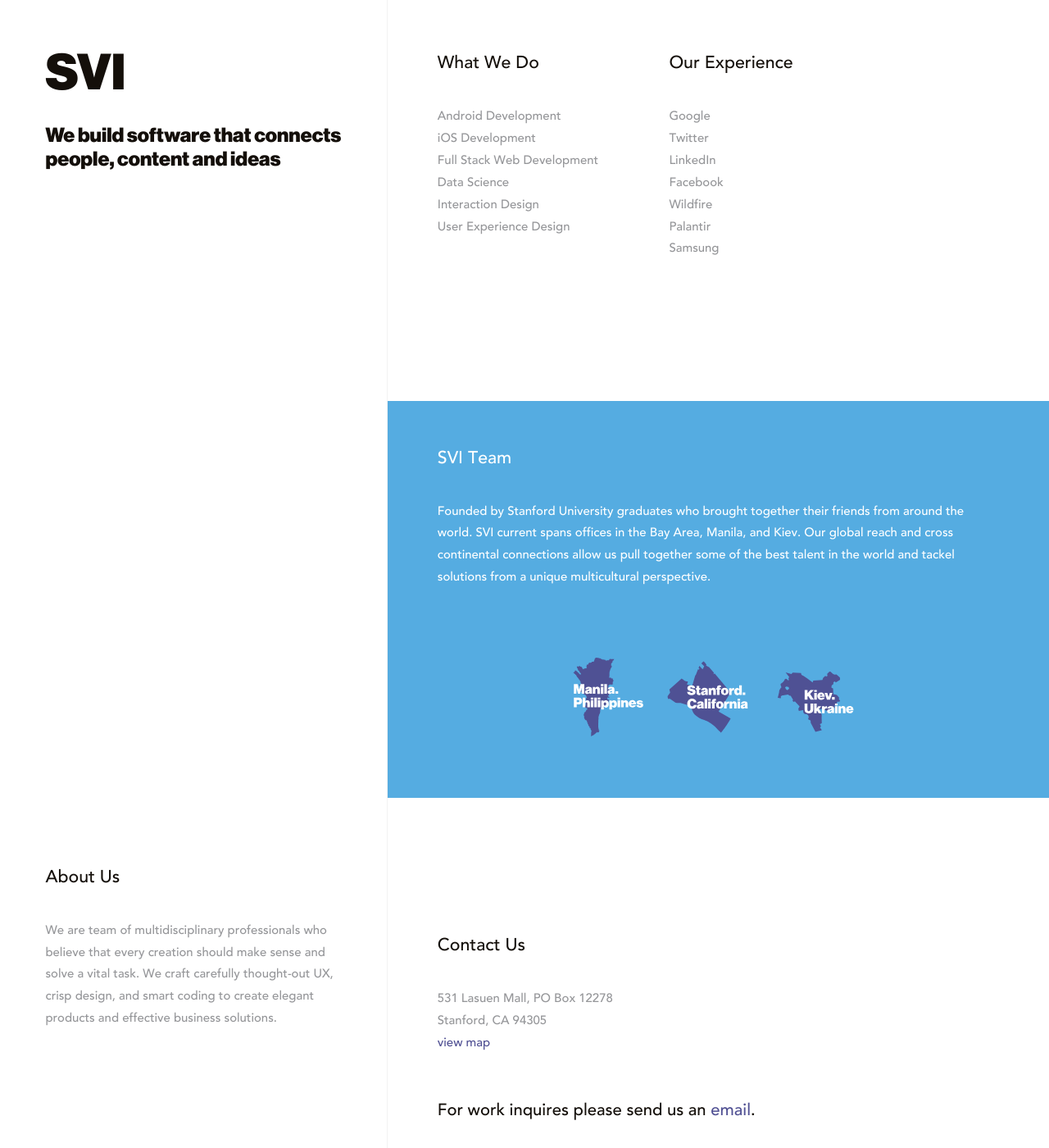
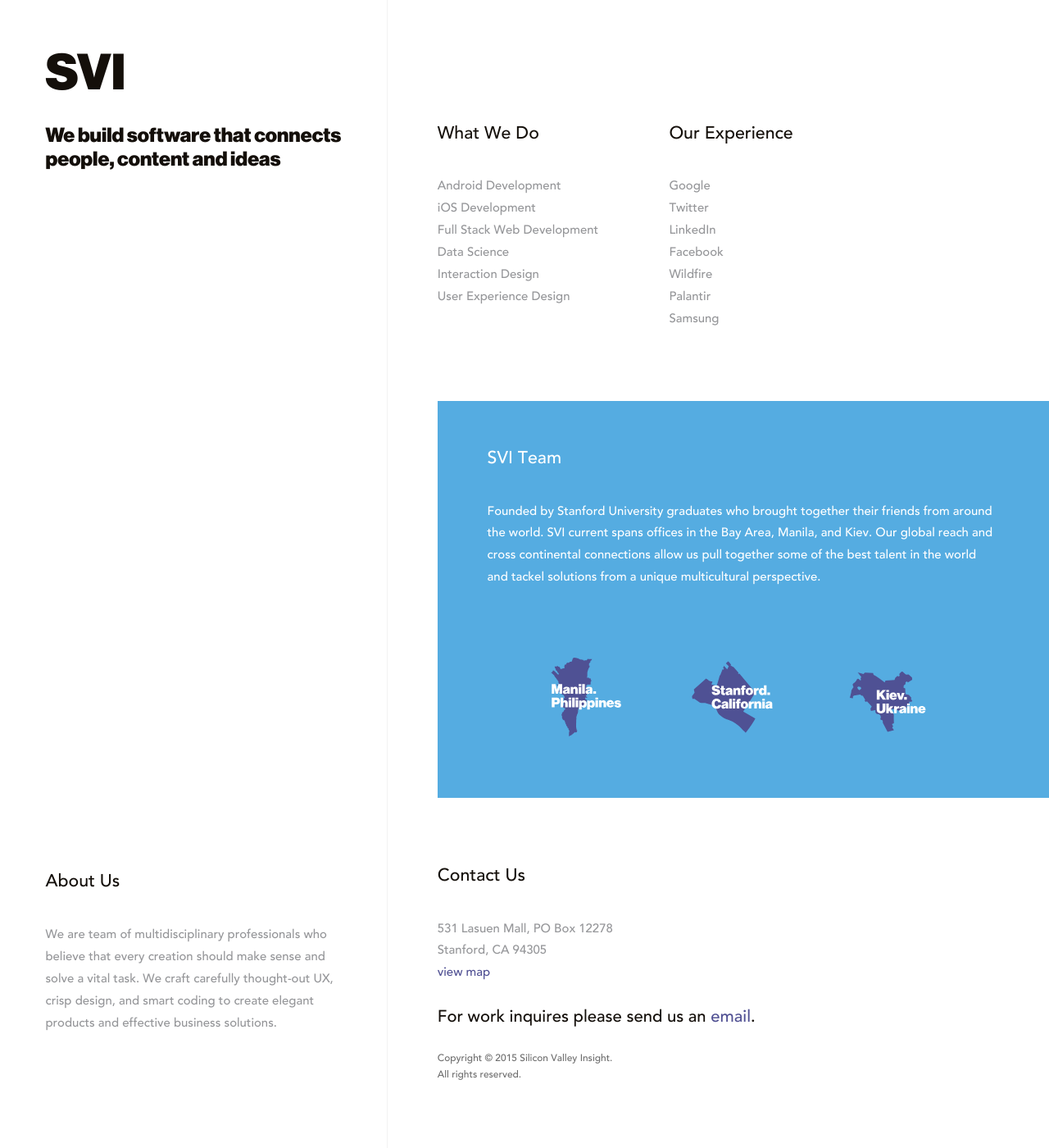
Before and after one commit to SiliconValleyInsight/siliconvalleyinsight.github.io, a Jekyll site: the page built from index.html, in a window 1280 px wide and 1400 px high. Shown: the whole window at 82% size. Built offline with Jekyll 4.4.1, drawn with Linux system fonts in a browser that asks for light colours; some web fonts are replaced.

Commit message:
Implement desktop alignment

```diff
--- a/_sass/_layout.scss
+++ b/_sass/_layout.scss
@@ -1,4 +1,8 @@
 /* Header (Left part) */
+html, body, #main {
+  height: 100%;
+}
+
 #header {
   height: 100%;
   left: 0;
@@ -10,12 +14,7 @@
   min-width: $left-part-min-width;
   border-right: 1px solid $concrete;
 
-  h1 {
-    line-height: 1;
-    position: relative;
-  }
-
-  h2, h3, h4, h5, h6, p {
+  h1, h2, h3, h4, h5, h6, p {
     position: relative;
   }
 }
@@ -24,7 +23,8 @@
 #footer {
   bottom: 0;
   left: 0;
-  padding: 2.85em 2.6em 6.7em 2.6em;
+  padding: 0 2.6em;
+  height: 15.65em;
   position: fixed;
   text-align: left;
   width: $left-part-width;
@@ -34,20 +34,8 @@
 /* Main part */
 #main {
   margin-left: $left-part-width;
-  padding: 3.2em 0;
   width: calc(100% - #{$left-part-width});
   background: rgba($white, 1);
-
-  > section {
-    margin: 4em 0 0 5.8em;
-    padding: 4em 0 0 0;
-
-    &:first-child {
-      border-top: 0;
-      margin-top: 0;
-      padding-top: 0;
-    }
-  }
 }
 
 /* About section */
@@ -64,7 +52,6 @@
 /* SVI Team section */
 #main > #svi-team {
   background-color: $picton-blue;
-  margin: 8em 0 0 0;
   padding: 3.57em 5.8em;
 
   header > h3, p {
@@ -75,6 +62,7 @@
     margin-top: 3.9em;
     text-align: center;
     > li {
+      width: 25%;
       margin-right: 1.4em;
       padding: 0;
       text-align: left;
@@ -90,7 +78,8 @@
   }
 
   .svi-map-img {
-    height: 8em;
+    width: 100%;
+    max-width: 9em;
   }
 }
 
@@ -98,7 +87,7 @@
 #contact-us {
 
   #work-inquires {
-    margin-top: 2.38em;
+    margin-top: 1em;
 
     strong > a {
       display: block;
@@ -107,7 +96,7 @@
   }
 
   #copyright {
-    margin-top: 2.38em;
+    margin-top: 1em;
 
     small > span {
       display: block;
--- a/_sass/_media.scss
+++ b/_sass/_media.scss
@@ -1,10 +1,23 @@
 /* Media Queries */
 /* Large Devices, Wide Screens */
 @include desktop {
-  #main > #svi-team {
-    .svi-map-img {
-      height: 6em;
+  #about, #contact-us {
+    padding: 0 5.8em;
+  }
+
+  #about {
+    height: 100%;
+    margin-bottom: 4.5em;
+    > ul {
+      position: absolute;
+      bottom: 0;
+      height: 15.65em;
     }
+  }
+
+  #contact-us {
+    margin-top: 15.65em;
+    height: 15.65em;
   }
 }
 
@@ -194,7 +207,7 @@
     padding: 2em;
 
     .svi-map-img {
-      height: 4em;
+      height: 3.5em;
     }
   }
 
--- a/_sass/base/_mixins.scss
+++ b/_sass/base/_mixins.scss
@@ -48,7 +48,7 @@
 $tablet-width: 767px;
 $medium-width: 1023px;
 $notebook-width: 1280px;
-$desktop-width: 1600px;
+$desktop-width: 1281px;
 
 @mixin landscape-phone {
   @media screen and (max-device-width: $special-phone) and (orientation: landscape) {
@@ -87,7 +87,7 @@
 }
 
 @mixin desktop {
-  @media only screen and (max-width: $desktop-width) {
+  @media only screen and (min-width: $desktop-width) {
     @content;
   }
 }
--- a/index.html
+++ b/index.html
@@ -66,7 +66,7 @@
       <div>
         <p>Founded by Stanford University graduates who brought together their friends from around the world. SVI current spans offices in the Bay Area, Manila, and Kiev. Our global reach and cross continental connections allow us pull together some of the best talent in the world and tackel solutions from a unique multicultural perspective.</p>
 
-          <ul class="list-inline">
+          <ul id="svi-cities" class="list-inline">
             <li>
               <img class="img-responsive svi-map-img" src="images/Manila.svg" alt="Manila">
             </li>
--- a/js/main.js
+++ b/js/main.js
@@ -1,4 +1,14 @@
 $(document).ready(function($) {
+
+    var $sviTeam = $('#svi-team'),
+        $sviCities = $('#svi-cities');
+
+    $sviTeam.scrollToFixed({
+        marginTop: function() {
+            var marginTop = $sviCities.height() - $sviTeam.height();
+            return marginTop >= 0 ? 0 : marginTop;
+        }
+    });
 
     /* Uncomment to get "Go to top arrow"
     $(".scroll-top").hide().css("bottom", "-100px");
```
